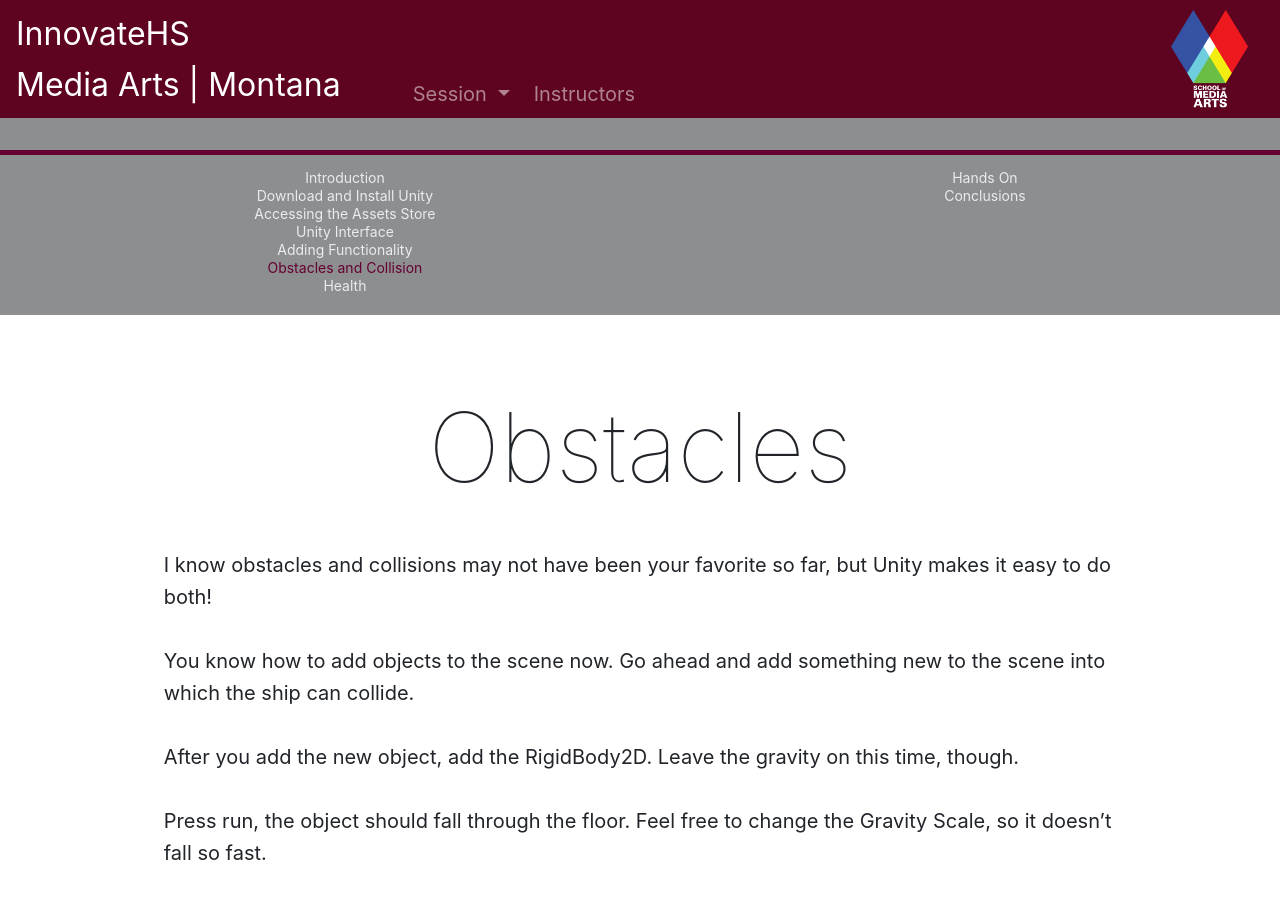
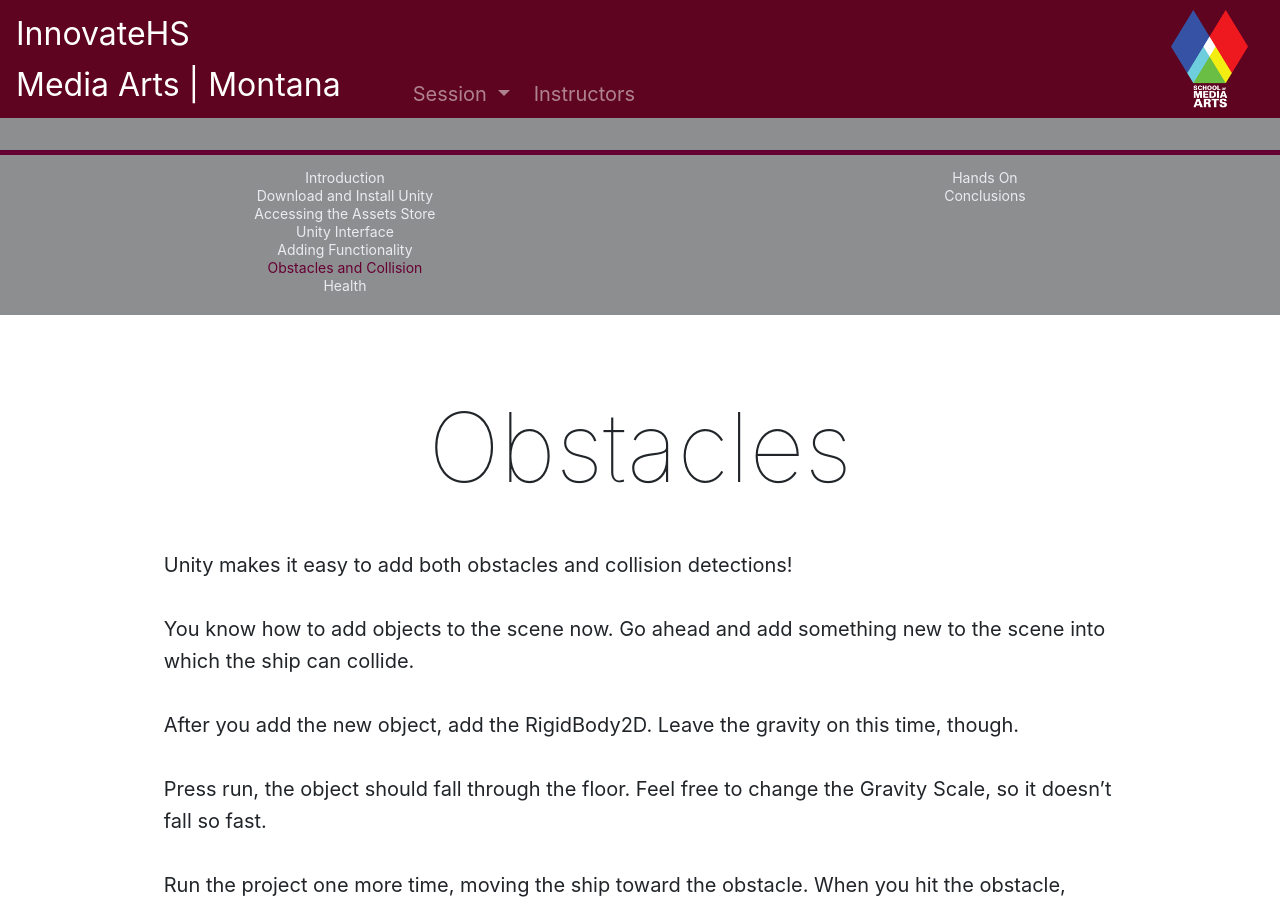
Before and after one commit to Montana-Media-Arts/InnovateHS-Spring2020, a Jekyll site: the page built from modules/session-1/_posts/2017-01-10-obstacles-collisions.md, in a window 1280 px wide and 900 px high. Built offline with Jekyll 4.4.1, drawn with Linux system fonts in a browser that asks for light colours; nearby versions of some CDN libraries.

Commit message:
Update 2017-01-10-obstacles-collisions.md

```diff
--- a/modules/session-1/_posts/2017-01-10-obstacles-collisions.md
+++ b/modules/session-1/_posts/2017-01-10-obstacles-collisions.md
@@ -6,7 +6,7 @@ jotted: false
 
 # Obstacles
 
-I know obstacles and collisions may not have been your favorite so far, but Unity makes it easy to do both!
+Unity makes it easy to add both obstacles and collision detections!
 
 You know how to add objects to the scene now.  Go ahead and add something new to the scene into which the ship can collide.
 
```
